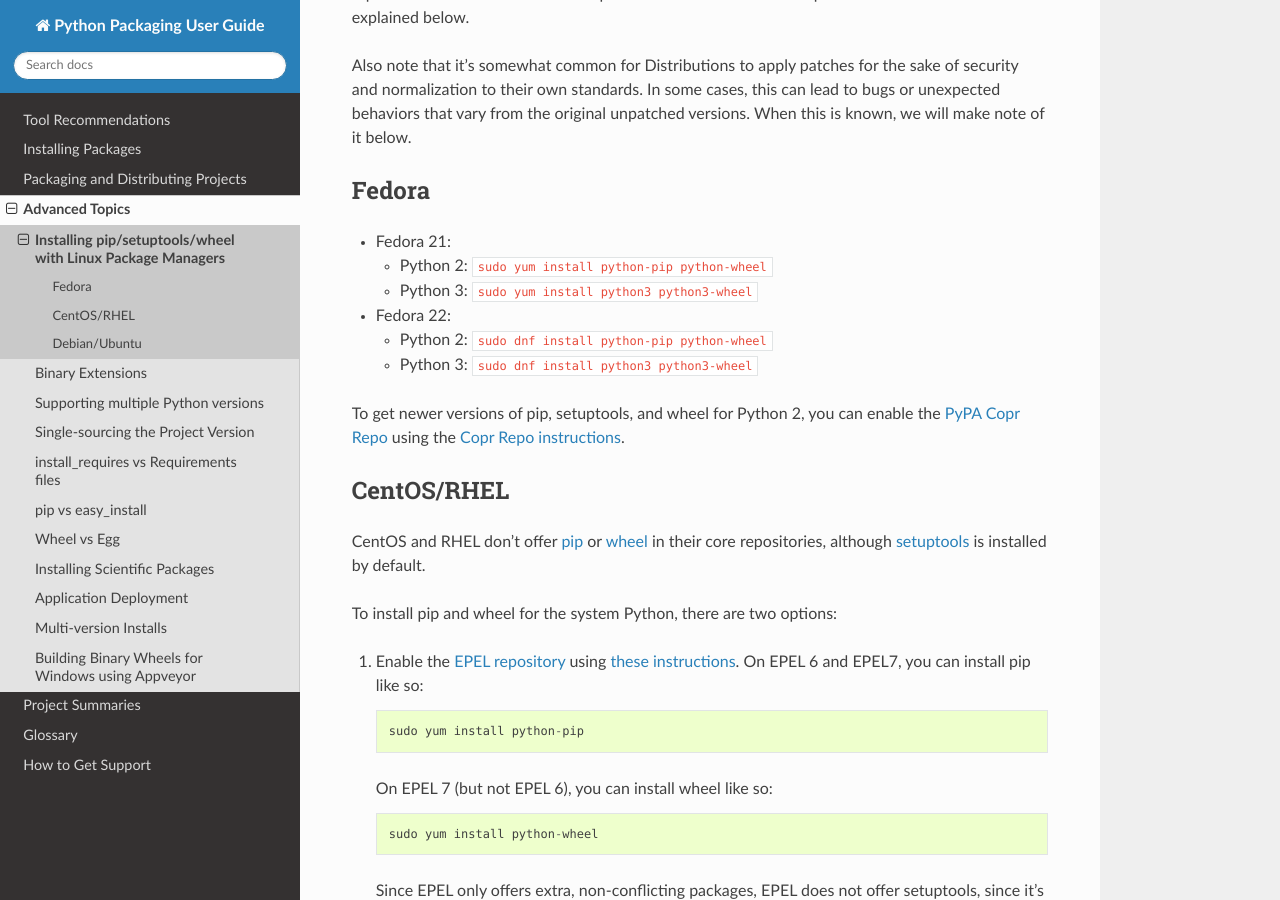
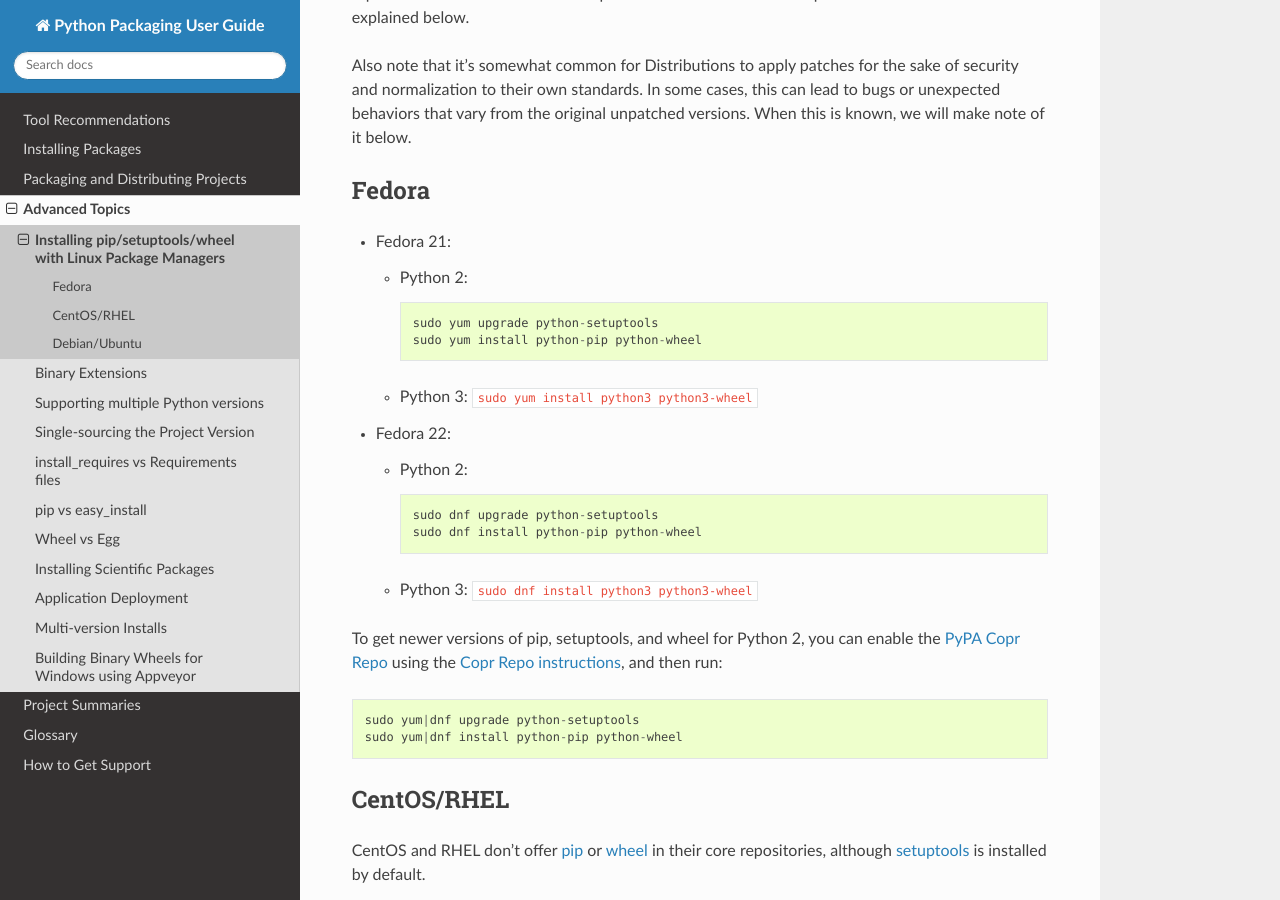
Before and after one commit to pypa/packaging.python.org, a Sphinx documentation site: the page built from source/install_requirements_linux.rst, in a window 1280 px wide and 900 px high, scrolled down 479 px. Built offline with Sphinx 7.4.7 and the Read the Docs theme 2.0.0, drawn with Linux system fonts in a browser that asks for light colours; pages that are not in the unit, such as notebooks, are missing from menus.

Commit message:
mention upgrading python-setuptools on Fedora

```diff
--- a/source/install_requirements_linux.rst
+++ b/source/install_requirements_linux.rst
@@ -34,19 +34,30 @@
 
 * Fedora 21:
 
-  * Python 2: ``sudo yum install python-pip python-wheel``
+  * Python 2::
+
+      sudo yum upgrade python-setuptools
+      sudo yum install python-pip python-wheel
+
   * Python 3: ``sudo yum install python3 python3-wheel``
 
 * Fedora 22:
 
-  * Python 2: ``sudo dnf install python-pip python-wheel``
+  * Python 2::
+
+      sudo dnf upgrade python-setuptools
+      sudo dnf install python-pip python-wheel
+
   * Python 3: ``sudo dnf install python3 python3-wheel``
 
 
 To get newer versions of pip, setuptools, and wheel for Python 2, you can enable
 the `PyPA Copr Repo <https://copr.fedoraproject.org/coprs/pypa/pypa/>`_ using
 the `Copr Repo instructions
-<https://fedorahosted.org/copr/wiki/HowToEnableRepo>`__.
+<https://fedorahosted.org/copr/wiki/HowToEnableRepo>`__, and then run::
+
+  sudo yum|dnf upgrade python-setuptools
+  sudo yum|dnf install python-pip python-wheel
 
 
 CentOS/RHEL
```
